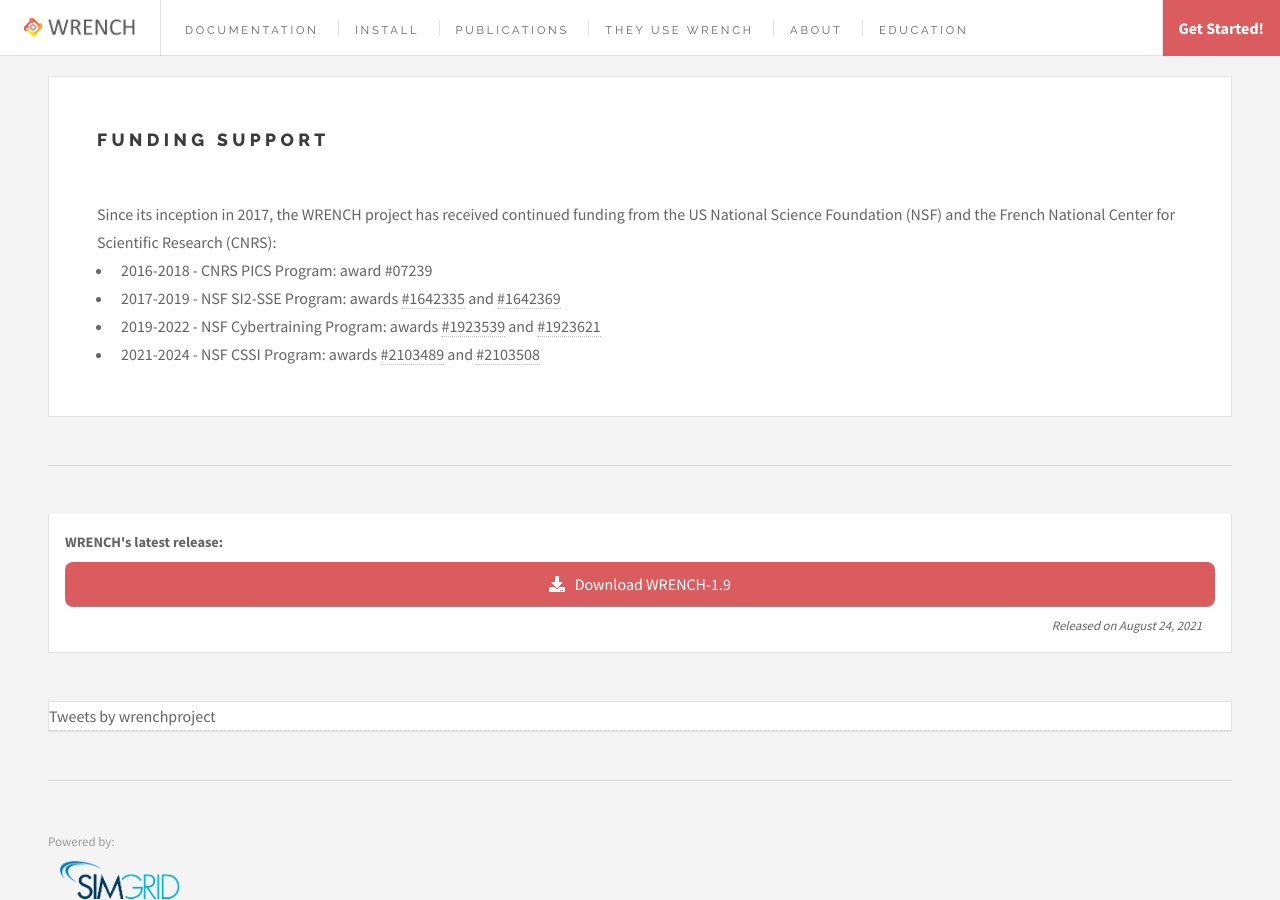
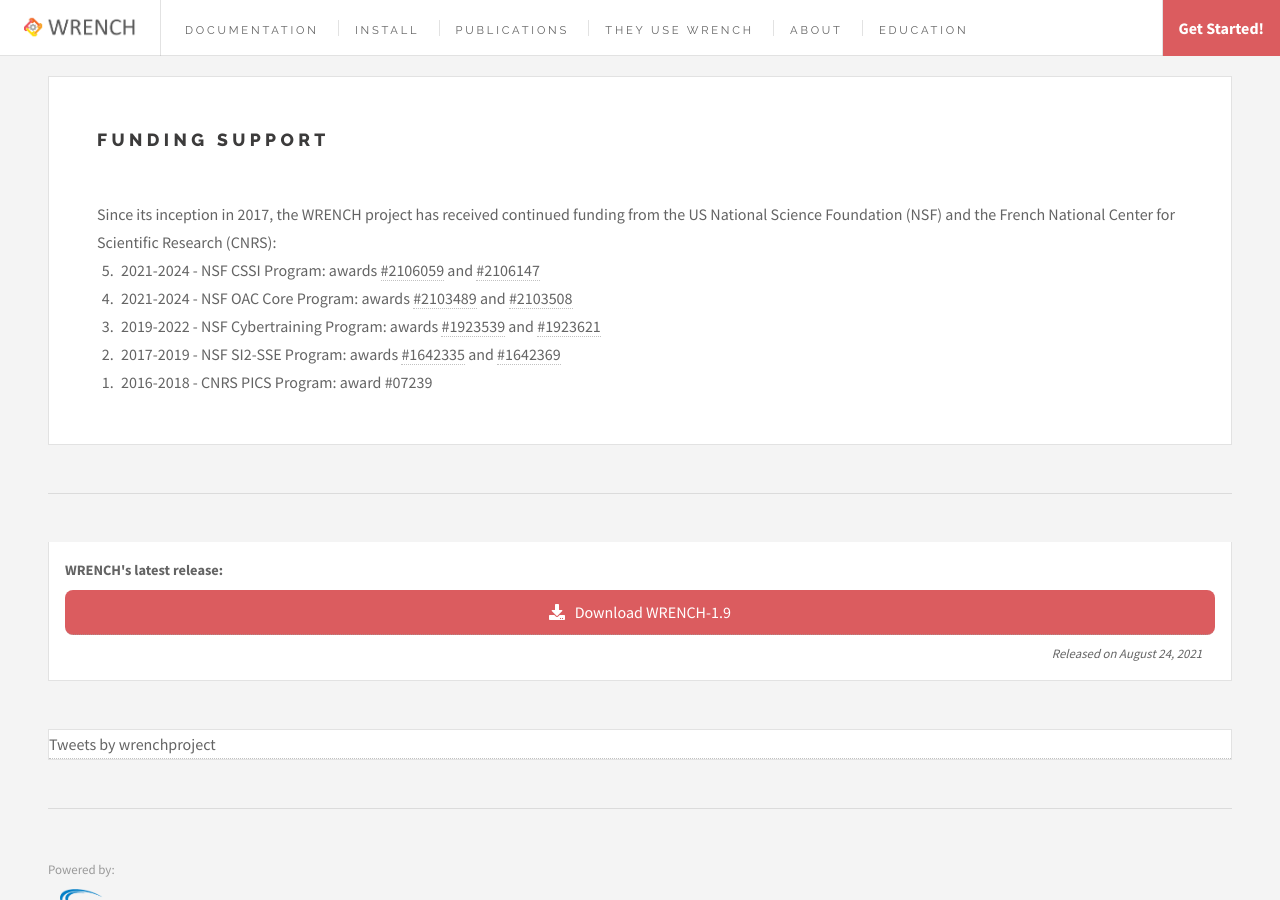
Before and after one commit to wrench-project/wrench-project.github.io, a Jekyll site: the page built from about.html, in a window 1280 px wide and 900 px high, scrolled down 2128 px. Built offline with Jekyll 4.4.1, drawn with Linux system fonts in a browser that asks for light colours; comment, search, counter and statistics services are not loaded.

Commit message:
adding oac award

```diff
--- a/about.html
+++ b/about.html
@@ -80,9 +80,21 @@
         Since its inception in 2017, the WRENCH project has received continued funding from the
         US National Science Foundation (NSF) and the French National Center for Scientific Research
         (CNRS):
-        <ul>
+        <ol reversed>
             <li>
-                2016-2018 - CNRS PICS Program: award #07239
+                2021-2024 - NSF CSSI Program: awards
+                <a href="https://nsf.gov/awardsearch/showAward?AWD_ID=2106059" target="_blank">#2106059</a> and
+                <a href="https://nsf.gov/awardsearch/showAward?AWD_ID=2106147" target="_blank">#2106147</a>
+            </li>
+            <li>
+                2021-2024 - NSF OAC Core Program: awards
+                <a href="https://nsf.gov/awardsearch/showAward?AWD_ID=2103489" target="_blank">#2103489</a> and
+                <a href="https://nsf.gov/awardsearch/showAward?AWD_ID=2103508" target="_blank">#2103508</a>
+            </li>
+            <li>
+                2019-2022 - NSF Cybertraining Program: awards
+                <a href="https://nsf.gov/awardsearch/showAward?AWD_ID=1923539" target="_blank">#1923539</a> and
+                <a href="https://nsf.gov/awardsearch/showAward?AWD_ID=1923621" target="_blank">#1923621</a>
             </li>
             <li>
                 2017-2019 - NSF SI2-SSE Program: awards
@@ -90,16 +102,9 @@
                 <a href="https://nsf.gov/awardsearch/showAward?AWD_ID=1642369" target="_blank">#1642369</a>
             </li>
             <li>
-                2019-2022 - NSF Cybertraining Program: awards
-                <a href="https://nsf.gov/awardsearch/showAward?AWD_ID=1923539" target="_blank">#1923539</a> and
-                <a href="https://nsf.gov/awardsearch/showAward?AWD_ID=1923621" target="_blank">#1923621</a>
+                2016-2018 - CNRS PICS Program: award #07239
             </li>
-            <li>
-                2021-2024 - NSF CSSI Program: awards
-                <a href="https://nsf.gov/awardsearch/showAward?AWD_ID=2103489" target="_blank">#2103489</a> and
-                <a href="https://nsf.gov/awardsearch/showAward?AWD_ID=2103508" target="_blank">#2103508</a>
-            </li>
-        </ul>
+        </ol>
     </article>
 
 </div>
```
